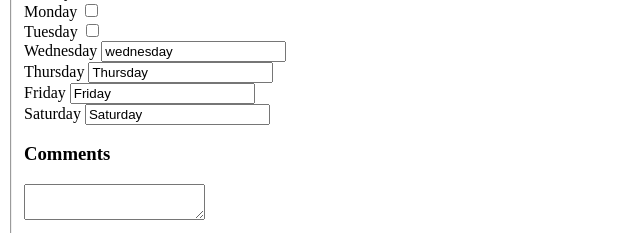
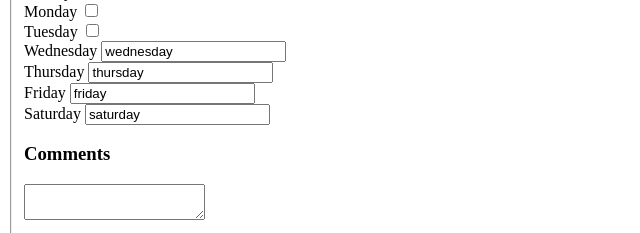
Before and after one commit to jvillaluz1/webdev_lab5, a plain HTML site: page index.html in a window 1280 px wide. Shown: the part 377-610 px from the top of the page, 0-640 px from the left. Drawn offline with Linux system fonts and the light colour scheme.

Commit message:
index.html file

```diff
--- a/index.html
+++ b/index.html
@@ -35,15 +35,15 @@
 		<div><label>Monday <input type="checkbox" name="available_field[]" value="monday"></label></div>
 		<div><label>Tuesday <input type="checkbox" name="available_field[]" value="tuesday"></label></div>
 		<div><label>Wednesday <input type="checbox" name="available_field[]" value="wednesday"></label></div>
-		<div><label>Thursday <input type="checbox" name="available_field[]" value="Thursday"></label></div>
-		<div><label>Friday <input type="checbox" name="available_field[]" value="Friday"></label></div>
-		<div><label>Saturday <input type="checbox" name="available_field[]" value="Saturday"></label></div>
+		<div><label>Thursday <input type="checbox" name="available_field[]" value="thursday"></label></div>
+		<div><label>Friday <input type="checbox" name="available_field[]" value="friday"></label></div>
+		<div><label>Saturday <input type="checbox" name="available_field[]" value="saturday"></label></div>
 		<h3>Comments</h3>
 		<textarea name="comments_field"></textarea>
 	  </div>
 	</fieldset>
-	  <input type="hidden" name=hidden_field" value="John Ryan Villaluz">
-	  <input type="submit">
-	</form>
+	<input type="hidden" name=hidden_field" value="John Ryan Villaluz">
+	<input type="submit">
+  </form>
 </body>
 </html>
```
